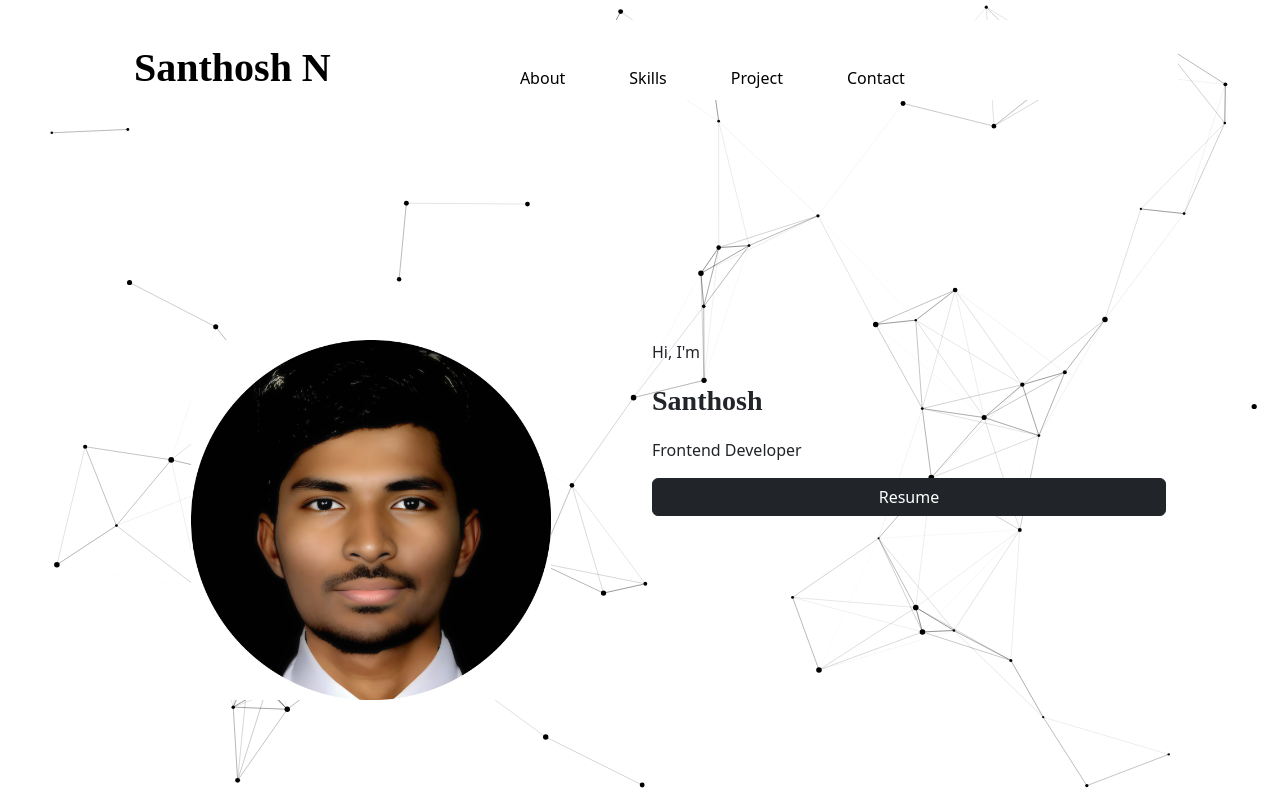
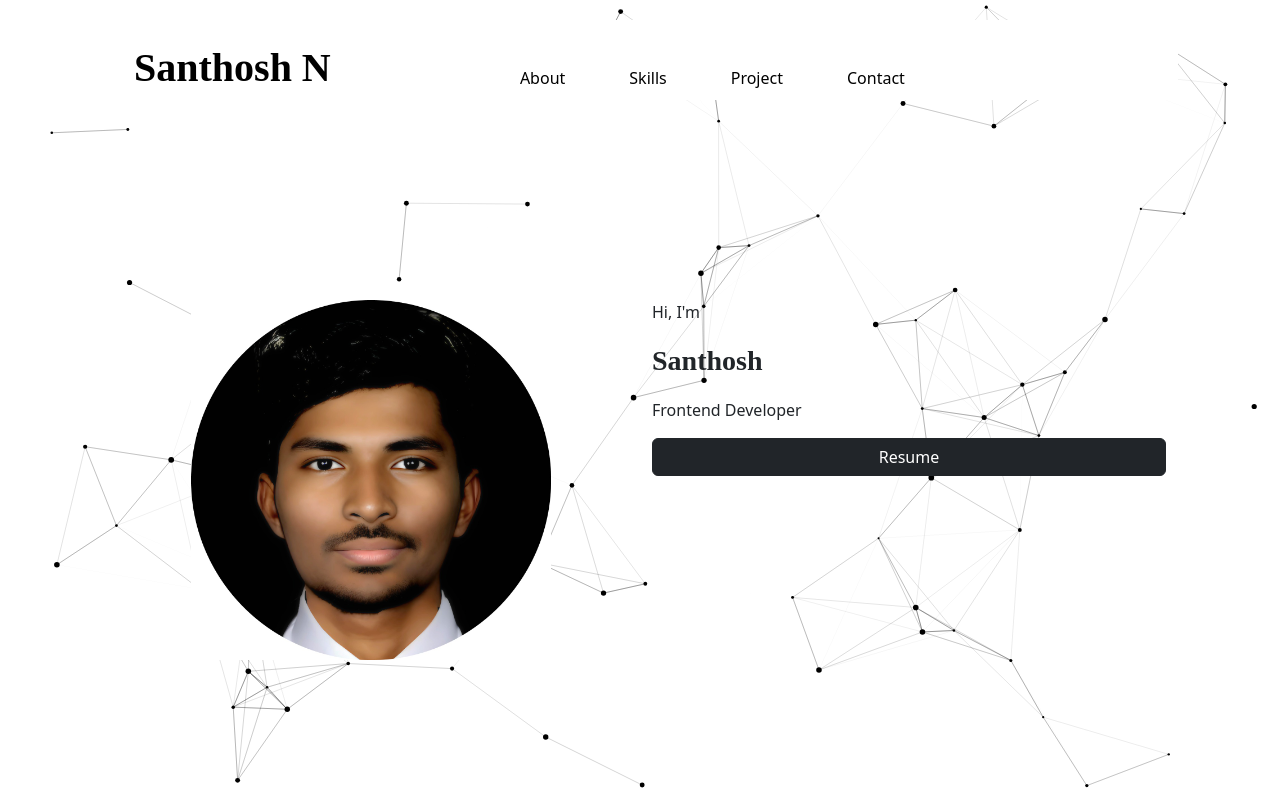
Before and after one commit to NagarajanSanthosh/santhosh-portfolio, a React (Vite) app: page / in a window 1280 px wide. Shown: the top 800 px of the page. Built offline with nearby package versions, Linux system fonts and the light colour scheme; a web font is replaced by a local one.

Commit message:
height reduced

```diff
--- a/src/components/Intro.jsx
+++ b/src/components/Intro.jsx
@@ -10,7 +10,7 @@ const Intro = () => {
     }
 
     return (
-        <div className='intro-section' style={{ minHeight: '100vh', display: 'flex', alignItems: 'center' }}>
+        <div className='intro-section' style={{ minHeight: '90vh', display: 'flex', alignItems: 'center' }}>
             <Container>
                 <Row className='gx-4'>
                     <Col md={6}>
```
